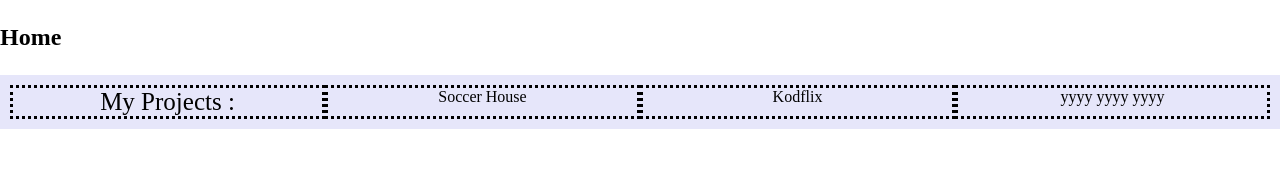
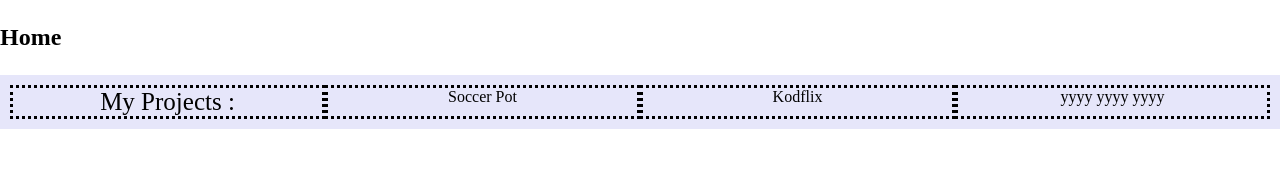
Before and after one commit to abdul-handsome/portfolio, a React (Create React App) app: page / in a window 1280 px wide. Shown: the top 175 px of the page. Built offline with nearby package versions, Linux system fonts and the light colour scheme.

Commit message:
version 1806_04

```diff
--- a/src/App.js
+++ b/src/App.js
@@ -8,7 +8,7 @@ function App() {
     <h3 className = 'homePage'>Home</h3>
     <div className = 'projectContainer'>
     <div className = 'projectLabel'>My Projects :</div>
-    <div className = 'individualProject'>Soccer House</div>
+    <div className = 'individualProject'>Soccer Pot</div>
     <div className = 'individualProject'>Kodflix</div>
     <div className = 'individualProject'>yyyy yyyy yyyy</div>
     </div>
```
